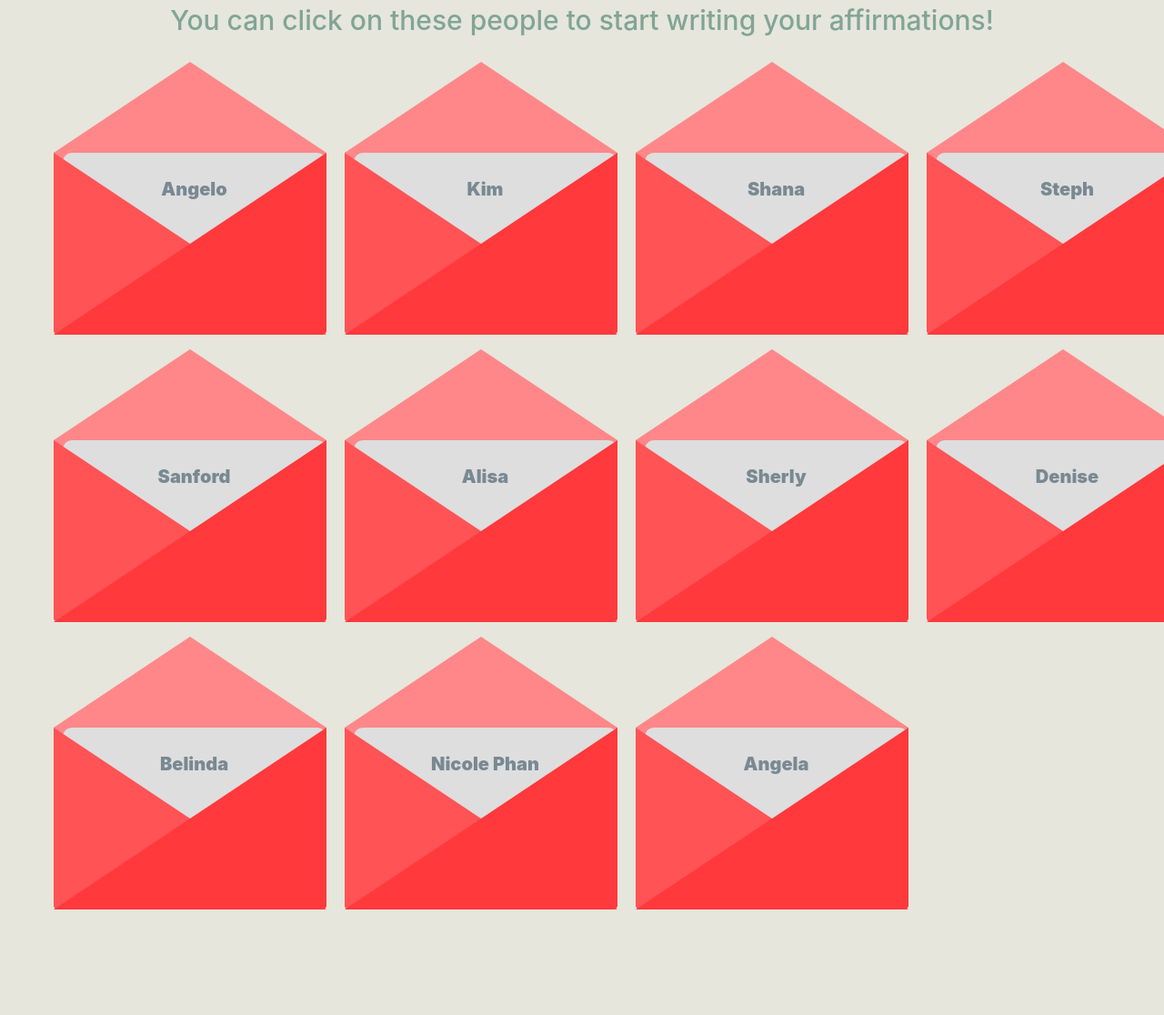
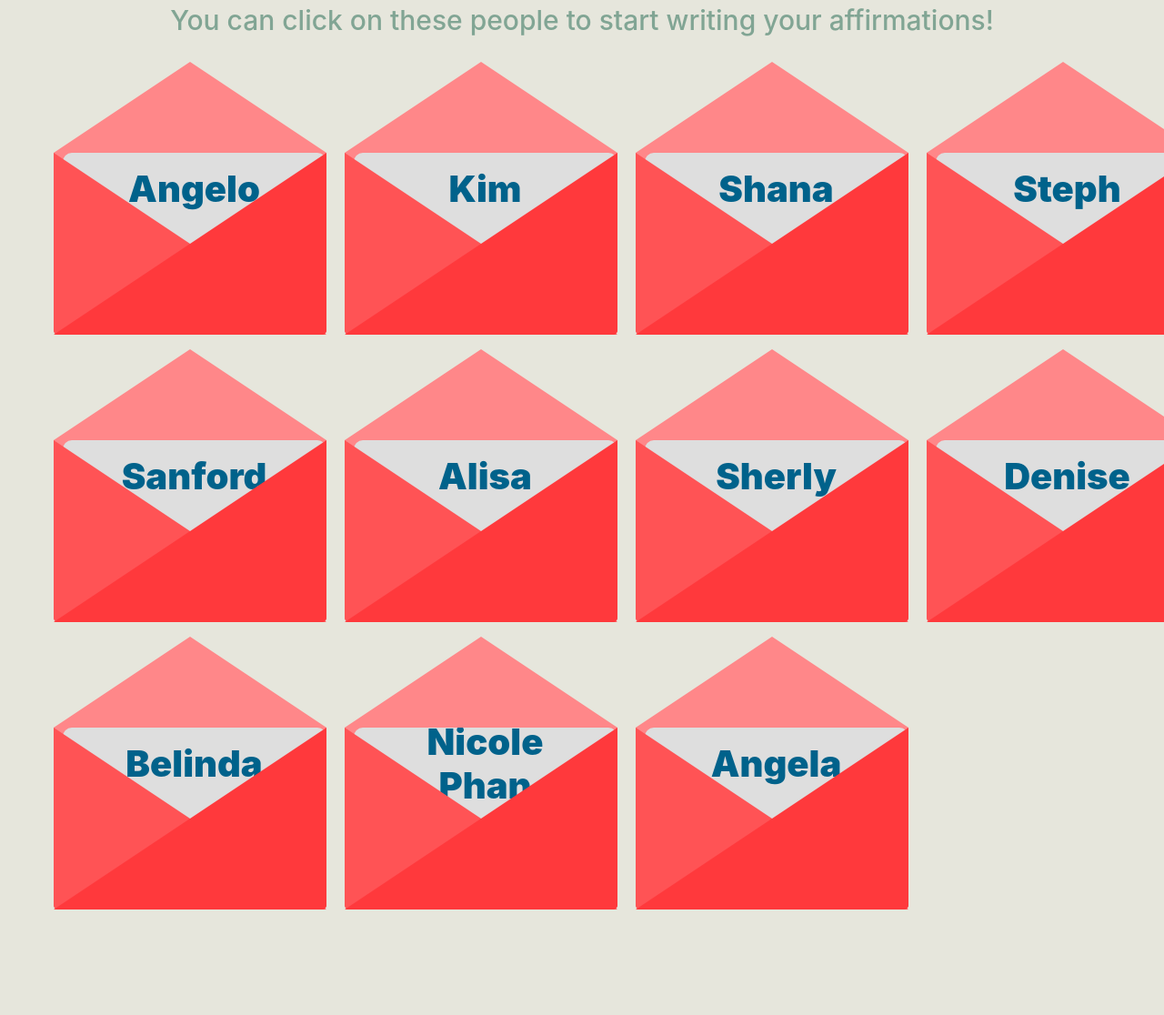
Before and after one commit to aibarrola/AffirmationMessenger, a Flask app: page /gallery in a window 1280 px wide. Shown: the part 229-1345 px from the top of the page at 91% size. Run offline with Flask 2, Linux system fonts and the light colour scheme; a user stored in the database is signed in; data comes from the database, SQL or seed files in the repository; both versions use the stored data as it was after the commit; some libraries are stand-ins or nearby versions.

Commit message:
added stying for envelope and gallery

```diff
--- a/app_folder/static/styles/envelope.css
+++ b/app_folder/static/styles/envelope.css
@@ -65,7 +65,7 @@
     z-index: 6;
     transform-origin: top;
     transform: rotateX(0deg);
-    transition: all 1s 1s ease;
+    transition: all .5s 1s ease;
   }
 
   .letter{
--- a/app_folder/static/styles/gallery.css
+++ b/app_folder/static/styles/gallery.css
@@ -16,6 +16,8 @@
     text-align:center;
     margin-bottom: 40%;
     left: 15%;
+    transition: all .2s ease;
+
   }
 
   /* MAKES THE MIDDLE RIGHT TRIANGLE*/
@@ -74,12 +76,18 @@
     transition: all 1s ease;
   }
 
+
+  .mailGallery:hover{
+      transform: translateY(-8px);
+  }
+
   .letterGallery h1{
     position: absolute;
     top: 20%;
     left: 50%;
     transform: translate(-50%,-50%);
-    font-size: 20px;
-    color: #798992;
+    font-size: 4em;
+    color: #00628B;
     font-weight: 900;
+
   }
```
Also changed, not shown: app.db.
